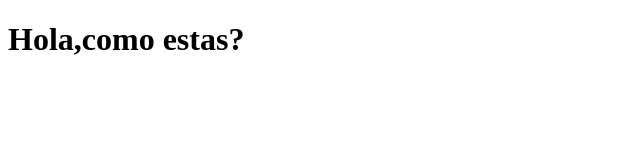
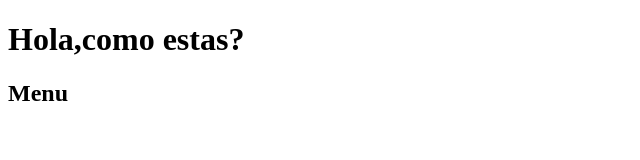
Before and after one commit to AyarisMa/cs50, a plain HTML site: page index.html in a window 1280 px wide. Shown: the whole page, without its empty margins (0-640 px from the left). Drawn offline with Linux system fonts and the light colour scheme.

Commit message:
Se agrego un la palabra menu

```diff
--- a/index.html
+++ b/index.html
@@ -8,5 +8,8 @@
 </head>
 <body>
     <h1>Hola,como estas?</h1>
+    <h2>
+        Menu
+    </h2>
 </body>
 </html>
```
Also changed, not shown: 1 other file.
